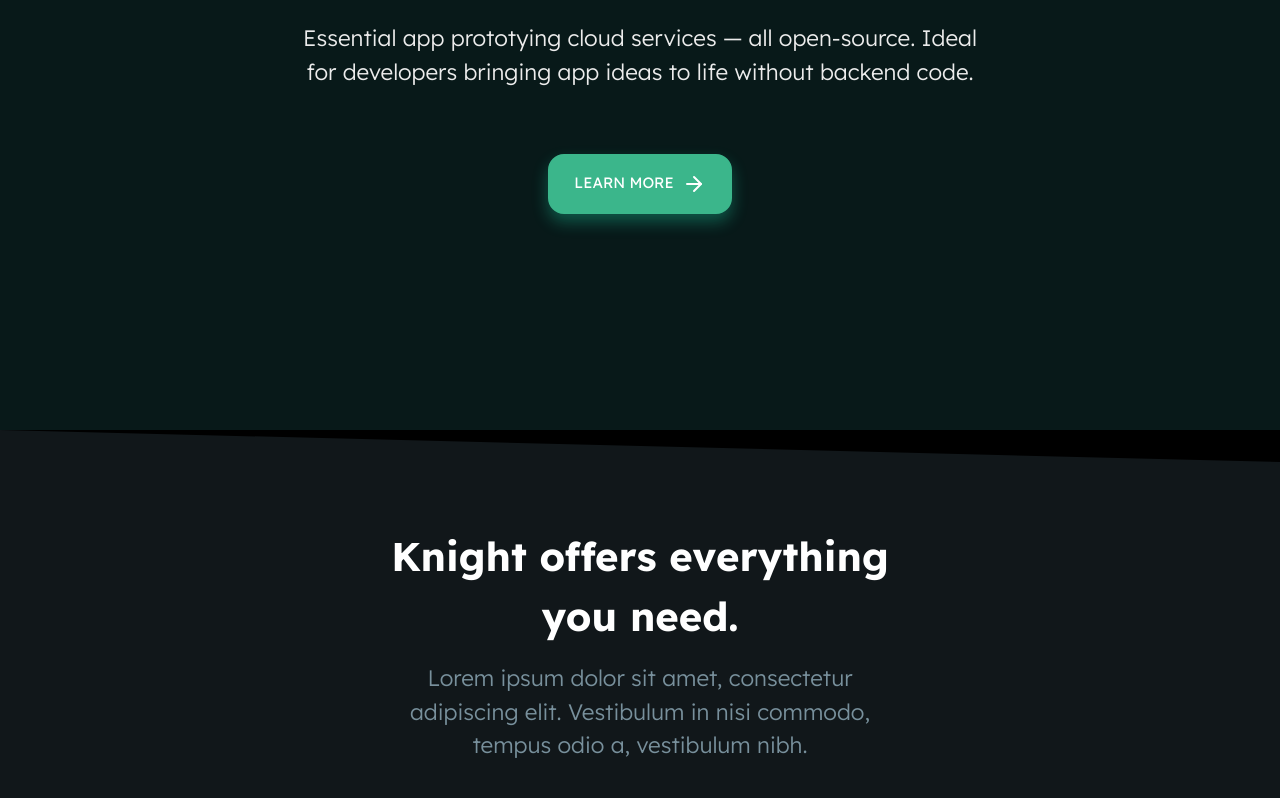
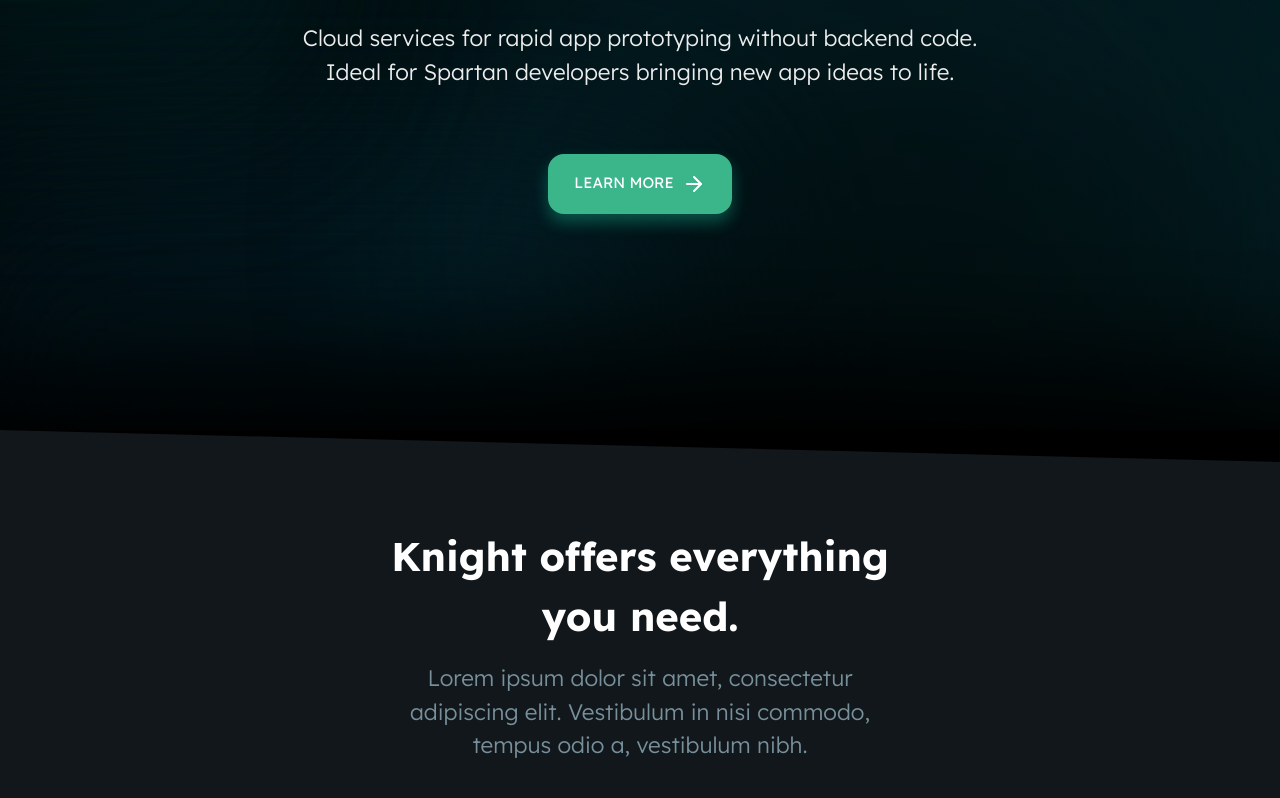
Before and after one commit to appifyhub/landing, a plain HTML site: page index.html in a window 1280 px wide. Shown: the part 370-1168 px from the top of the page. Drawn offline with nearby package versions, Linux system fonts and the light colour scheme.

Commit message:
Rework hero section, add auroras

```diff
--- /dev/null
+++ b/css/aurora.css
@@ -0,0 +1,130 @@
+:root {
+  --aurora-bg-1: #000000;
+  --aurora-bg-2: #031d22;
+
+  --aurora-color-1: #0ccbd5;
+  --aurora-color-2: #5897a4;
+  --aurora-color-3: #084759;
+  --aurora-color-4: #0d2f2a;
+}
+
+.auroras {
+  position: relative;
+  overflow: hidden;
+  background: linear-gradient(110deg, var(--aurora-bg-1), var(--aurora-bg-2));
+}
+
+.aurora-1 {
+  position: absolute;
+  filter: blur(6rem);
+  -webkit-filter: blur(6rem);
+  opacity: 0.1;
+  width: 40rem;
+  height: 40rem;
+  left: -4rem;
+  top: 10rem;
+  background-color: var(--aurora-color-1);
+  mix-blend-mode: hard-light;
+
+  animation: fly 20s linear infinite;
+  transform: rotate(0) translate(380px) rotate(0);
+}
+
+.aurora-2 {
+  position: absolute;
+  filter: blur(6rem);
+  -webkit-filter: blur(6rem);
+  opacity: 0.2;
+  width: 50rem;
+  height: 30rem;
+  background-color: var(--aurora-color-2);
+  bottom: -3rem;
+  left: 2rem;
+  mix-blend-mode: hard-light;
+
+  animation: flyPlus 20s linear infinite;
+  -webkit-animation: flyPlus 20s linear infinite;
+  transform: rotate(0) translate(200px) rotate(0);
+  -webkit-transform: rotate(0) translate(200px) rotate(0);
+  -moz-transform: rotate(0) translate(200px) rotate(0);
+  -ms-transform: rotate(0) translate(200px) rotate(0);
+  -o-transform: rotate(0) translate(200px) rotate(0);
+}
+
+.aurora-3 {
+  position: absolute;
+  filter: blur(6rem);
+  -webkit-filter: blur(6rem);
+  opacity: 0.2;
+  border-radius: 100%;
+  width: 50rem;
+  height: 50rem;
+  bottom: -3rem;
+  right: -4rem;
+  background-color: var(--aurora-color-3);
+
+  animation: flyPlus 20s linear infinite;
+  -webkit-animation: flyPlus 20s linear infinite;
+  transform: rotate(0) translate(200px) rotate(0);
+  -webkit-transform: rotate(0) translate(200px) rotate(0);
+  -moz-transform: rotate(0) translate(200px) rotate(0);
+  -ms-transform: rotate(0) translate(200px) rotate(0);
+  -o-transform: rotate(0) translate(200px) rotate(0);
+}
+
+.aurora-4 {
+  position: absolute;
+  filter: blur(7rem);
+  -webkit-filter: blur(7rem);
+  opacity: 0.8;
+  border-radius: 100%;
+  width: 50rem;
+  height: 50rem;
+  top: 30%;
+  left: 30%;
+  background-color: var(--aurora-color-4);
+
+  animation: flyPlus 15s linear infinite;
+  -webkit-animation: flyPlus 15s linear infinite;
+  transform: rotate(0) translate(200px) rotate(0);
+  -webkit-transform: rotate(0) translate(200px) rotate(0);
+  -moz-transform: rotate(0) translate(200px) rotate(0);
+  -ms-transform: rotate(0) translate(200px) rotate(0);
+  -o-transform: rotate(0) translate(200px) rotate(0);
+  mix-blend-mode: hard-light;
+}
+
+/* 5 is like 4, but moves left-right on the bottom of the view */
+.aurora-5 {
+  position: absolute;
+  filter: blur(4rem);
+  -webkit-filter: blur(4rem);
+  opacity: 1;
+  border-radius: 100%;
+  width: 200%;
+  height: 20rem;
+  bottom: -15rem;
+  left: -50%;
+  mix-blend-mode: color-burn;
+  background-color: black;
+}
+
+@keyframes fly {
+  100% {
+    transform: rotate(2turn) translate(400px) rotate(-2turn);
+    -webkit-transform: rotate(2turn) translate(400px) rotate(-2turn);
+    -moz-transform: rotate(2turn) translate(400px) rotate(-2turn);
+    -ms-transform: rotate(2turn) translate(400px) rotate(-2turn);
+    -o-transform: rotate(2turn) translate(400px) rotate(-2turn);
+  }
+}
+
+@keyframes flyPlus {
+  100% {
+    transform: rotate(-2turn) translate(200px) rotate(2turn);
+    -webkit-transform: rotate(-2turn) translate(200px) rotate(2turn);
+    -moz-transform: rotate(-2turn) translate(200px) rotate(2turn);
+    -ms-transform: rotate(-2turn) translate(200px) rotate(2turn);
+    -o-transform: rotate(-2turn) translate(200px) rotate(2turn);
+  }
+}
--- a/css/styles.css
+++ b/css/styles.css
@@ -959,30 +959,6 @@
   }
 }
 
-.bg-hero {
-  background-color: var(--dark-slate-gray);
-  background-attachment: fixed;
-  background-size: cover;
-  position: relative;
-}
-
-.bg-hero:before {
-  position: absolute;
-  z-index: 1;
-  width: 100%;
-  height: 100%;
-  display: block;
-  left: 0;
-  top: 0;
-  content: "";
-  background-color: rgba(0, 0, 0, 0.7);
-}
-
-.bg-hero .container {
-  z-index: 2;
-  position: relative;
-}
-
 .feature-boxes {
   text-align: center;
 }
--- a/index.html
+++ b/index.html
@@ -26,7 +26,8 @@
 
     <!-- Page styles -->
     <link rel="stylesheet" href="css/layout.css">
-    <link rel="stylesheet" href="css/styles.css" id="theme-color">
+    <link rel="stylesheet" href="css/styles.css">
+    <link rel="stylesheet" href="css/aurora.css">
 </head>
 
 <body>
@@ -69,14 +70,20 @@
     </section>
 
     <!-- Hero -->
-    <section class="py-7 py-md-0 bg-hero" id="home">
+    <section class="py-7 py-md-0 auroras" id="home">
         <div class="container">
+            <div class="aurora-1"></div>
+            <div class="aurora-2"></div>
+            <div class="aurora-3"></div>
+            <div class="aurora-4"></div>
+            <div class="aurora-5"></div>
+
             <div class="row vh-md-100">
                 <div class="col-md-8 col-sm-10 col-12 mx-auto my-auto text-center">
                     <h1 class="heading-black">Enabling Developers to Focus on What Matters</h1>
                     <p class="lead py-3">
-                        Essential app prototying cloud services — all open-source.
-                        Ideal for developers bringing app ideas to life without backend code.
+                        Cloud services for rapid app prototyping without backend code.
+                        Ideal for Spartan developers bringing new app ideas to life.
                     </p>
                     <button href="#features"
                         class="btn btn-primary d-inline-flex flex-row align-items-center page-scroll">
```
